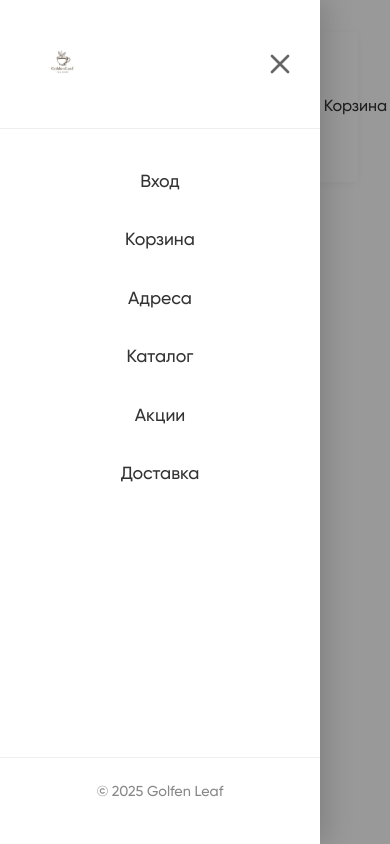
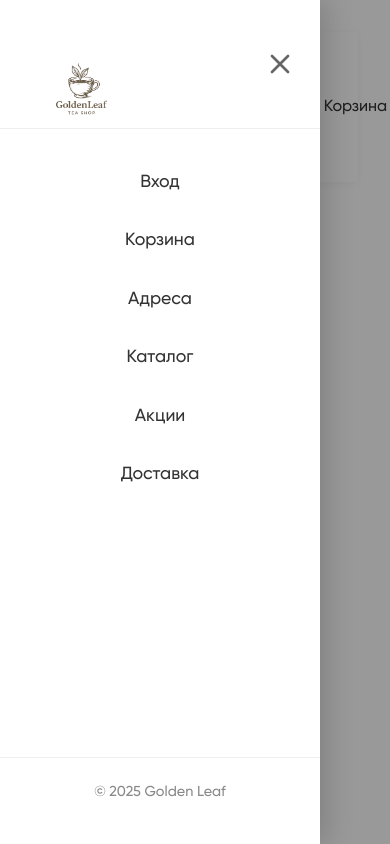
Before and after one commit to dimvxs/TeaShop, a React app in the folder frontend/: page /profile in a window 390 px wide. Both pictures are taken after a click on the button "Открыть меню". Shown: the top 844 px of the page. Built offline with nearby package versions, Linux system fonts and the light colour scheme; the HTML template or start-up script is replaced by a standard one.

Commit message:
Make MobileMenu a component

```diff
--- a/frontend/src/components/Header/Header.scss
+++ b/frontend/src/components/Header/Header.scss
@@ -121,8 +121,6 @@ $light-purple: rgba(164, 53, 240, 0.08);
     }
   }
 }
-
-// Гамбургер-кнопка (видна только на мобильных)
 .menu-toggle {
   display: block;
   background: none;
@@ -132,89 +130,3 @@ $light-purple: rgba(164, 53, 240, 0.08);
   padding: 0.5rem;
   z-index: 1001;
 }
-
-
-// Оверлей при открытом меню
-.mobile-menu-overlay {
-  position: fixed;
-  inset: 0;
-  background: rgba(0, 0, 0, 0.4);
-  opacity: 0;
-  visibility: hidden;
-  transition: all 0.15s ease;
-  z-index: 1499;
-
-  &.open {
-    opacity: 1;
-    visibility: visible;
-  }
-}
-
-// Боковое меню
-.mobile-menu {
-  position: fixed;
-  top: 0;
-  left: -100%;
-  width: 320px;
-  max-width: 85vw;
-  height: 100vh;
-  background: $white;
-  box-shadow: 8px 0 25px rgba(0, 0, 0, 0.15);
-  transition: left 0.15s cubic-bezier(0.25, 0.8, 0.25, 1);
-  z-index: 1500;
-  display: flex;
-  flex-direction: column;
-
-  &.open {
-    left: 0;
-  }
-
-  .mobile-menu-header {
-    padding: 1rem 1.5rem;
-    display: flex;
-    align-items: center;
-    justify-content: space-between;
-    border-bottom: 1px solid #eee;
-
-    .mobile-logo img {
-      height: 44px;
-    }
-
-    .close-menu {
-      background: none;
-      border: none;
-      color: #666;
-      cursor: pointer;
-      padding: 0.5rem;
-    }
-  }
-
-  .mobile-nav {
-    flex: 1;
-    padding: 1.5rem 0;
-
-    a {
-      display: block;
-      padding: 1rem 2rem;
-      color: #333;
-      font-size: 1.1rem;
-      font-weight: 500;
-      text-decoration: none;
-      transition: all 0.25s ease;
-
-      &:hover {
-        background: $light-purple;
-        color: $wb-purple;
-        padding-left: 2.5rem;
-      }
-    }
-  }
-
-  .mobile-menu-footer {
-    padding: 1.5rem;
-    border-top: 1px solid #eee;
-    color: #888;
-    font-size: 0.9rem;
-    text-align: center;
-  }
-}
--- a/frontend/src/components/Header/Header.tsx
+++ b/frontend/src/components/Header/Header.tsx
@@ -4,6 +4,9 @@ import { useState } from "react";
 import { FiMenu, FiX } from "react-icons/fi"; // иконки от react-icons
 import { useNavigate } from "react-router-dom";
 import BodySection from "../BodySection/BodySection";
+
+import MobileMenu from "../MobileMenu/MobileMenu";
+
 const Header = () => {
   const [search, setSearch] = useState("");
   const [isMenuOpen, setIsMenuOpen] = useState(false);
@@ -66,45 +69,11 @@ const Header = () => {
       </header>
 
       {/* Боковое мобильное меню */}
-      <div
-        className={`mobile-menu-overlay ${isMenuOpen ? "open" : ""}`}
-        onClick={toggleMenu}
+      <MobileMenu
+        isOpen={isMenuOpen}
+        onClose={toggleMenu}
+        goToLogin={goToLogin}
       />
-      <aside className={`mobile-menu ${isMenuOpen ? "open" : ""}`}>
-        <div className="mobile-menu-header">
-          <a href="/public" className="logo mobile-logo">
-            <img src={logo} alt="Golfen Leaf" />
-          </a>
-          <button onClick={toggleMenu} className="close-menu">
-            <FiX size={32} />
-          </button>
-        </div>
-
-        <nav className="mobile-nav">
-          <a href="#login" onClick={goToLogin}>
-            Вход
-          </a>
-          <a href="#cart" onClick={toggleMenu}>
-            Корзина
-          </a>
-          <a href="#contact" onClick={toggleMenu}>
-            Адреса
-          </a>
-          <a href="#catalog" onClick={toggleMenu}>
-            Каталог
-          </a>
-          <a href="#sale" onClick={toggleMenu}>
-            Акции
-          </a>
-          <a href="#delivery" onClick={toggleMenu}>
-            Доставка
-          </a>
-        </nav>
-
-        <div className="mobile-menu-footer">
-          <p>© 2025 Golfen Leaf</p>
-        </div>
-      </aside>
     </>
   );
 };
--- /dev/null
+++ b/frontend/src/components/MobileMenu/MobileMenu.scss
@@ -0,0 +1,90 @@
+$white: #ffffff;
+$wb-purple: #a435f0;
+$wb-purple-hover: #9120e0;
+$light-purple: rgba(164, 53, 240, 0.08);
+
+.mobile-menu-overlay {
+    position: fixed;
+    inset: 0;
+    background: rgba(0, 0, 0, 0.4);
+    opacity: 0;
+    visibility: hidden;
+    transition: all 0.15s ease;
+    z-index: 1499;
+
+    &.open {
+        opacity: 1;
+        visibility: visible;
+    }
+}
+
+.mobile-menu {
+    position: fixed;
+    top: 0;
+    left: -100%;
+    width: 320px;
+    max-width: 85vw;
+    height: 100vh;
+    background: $white;
+    box-shadow: 8px 0 25px rgba(0, 0, 0, 0.15);
+    transition: left 0.15s cubic-bezier(0.25, 0.8, 0.25, 1);
+    z-index: 1500;
+    display: flex;
+    flex-direction: column;
+
+    &.open {
+        left: 0;
+    }
+
+    .mobile-menu-header {
+        padding: 1rem 1.5rem;
+        display: flex;
+        align-items: center;
+        justify-content: space-between;
+        border-bottom: 1px solid #eee;
+
+        .mobile-logo img {
+            height: 100px;
+            width: auto;
+            transition: transform 0.2s ease;
+
+        }
+
+        .close-menu {
+            background: none;
+            border: none;
+            color: #666;
+            cursor: pointer;
+            padding: 0.5rem;
+        }
+    }
+
+    .mobile-nav {
+        flex: 1;
+        padding: 1.5rem 0;
+
+        a {
+            display: block;
+            padding: 1rem 2rem;
+            color: #333;
+            font-size: 1.1rem;
+            font-weight: 500;
+            text-decoration: none;
+            transition: all 0.25s ease;
+
+            &:hover {
+                background: $light-purple;
+                color: $wb-purple;
+                padding-left: 2.5rem;
+            }
+        }
+    }
+
+    .mobile-menu-footer {
+        padding: 1.5rem;
+        border-top: 1px solid #eee;
+        color: #888;
+        font-size: 0.9rem;
+        text-align: center;
+    }
+}
--- /dev/null
+++ b/frontend/src/components/MobileMenu/MobileMenu.tsx
@@ -0,0 +1,47 @@
+import type { FC } from "react";
+import { FiX } from "react-icons/fi";
+import logo from "../../assets/logo.png";
+import "./MobileMenu.scss";
+
+type MobileMenuProps = {
+  isOpen: boolean;
+  onClose: () => void;
+  goToLogin: () => void;
+};
+
+const MobileMenu: FC<MobileMenuProps> = ({ isOpen, onClose, goToLogin }) => {
+  return (
+    <>
+      <div
+        className={`mobile-menu-overlay ${isOpen ? "open" : ""}`}
+        onClick={onClose}
+      />
+
+      <aside className={`mobile-menu ${isOpen ? "open" : ""}`}>
+        <div className="mobile-menu-header">
+          <a href="/public" className="logo mobile-logo">
+            <img src={logo} alt="Golfen Leaf" />
+          </a>
+          <button onClick={onClose} className="close-menu">
+            <FiX size={32} />
+          </button>
+        </div>
+
+        <nav className="mobile-nav">
+          <a href="#login" onClick={goToLogin}>Вход</a>
+          <a href="#cart" onClick={onClose}>Корзина</a>
+          <a href="#contact" onClick={onClose}>Адреса</a>
+          <a href="#catalog" onClick={onClose}>Каталог</a>
+          <a href="#sale" onClick={onClose}>Акции</a>
+          <a href="#delivery" onClick={onClose}>Доставка</a>
+        </nav>
+
+        <div className="mobile-menu-footer">
+          <p>© 2025 Golden Leaf</p>
+        </div>
+      </aside>
+    </>
+  );
+};
+
+export default MobileMenu;
```
Lines whose indentation alone changed are shown as unchanged.
